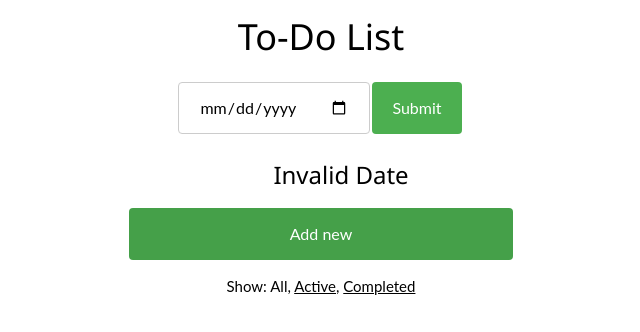
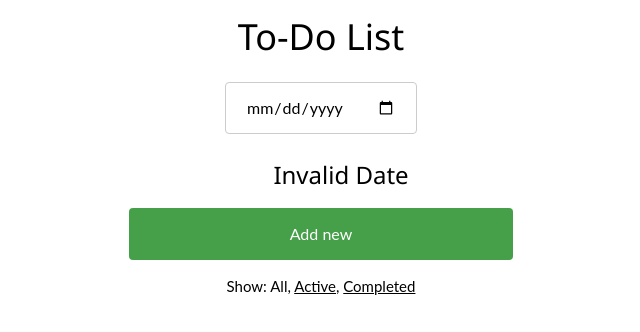
Before and after one commit to moiz-imran/to-do-list-react-redux, a React (Create React App) app: page / in a window 1280 px wide. Shown: the top 332 px of the page, without its empty margins (319-959 px from the left). Built offline with nearby package versions, Linux system fonts and the light colour scheme.

Commit message:
Removed submit button from date form, so now date changes when you select a new date from dropdown calendar

```diff
--- a/src/containers/DateForm.js
+++ b/src/containers/DateForm.js
@@ -2,31 +2,16 @@ import React from 'react'
 import { connect } from 'react-redux'
 import { setDate } from '../actions'
 
-let DateForm = ({ date, dispatch }) => {
-    let input;
-
-    return (
-        <div>
-            <form
-                onSubmit={e => {
-                    e.preventDefault()
-                    dispatch(setDate(input.value))
-                }}
-            >
+let DateForm = ({ date, dispatch }) => (
     <input
         type='date'
         defaultValue={date}
-                    ref={node => {
-                        input = node
+        onChange={e => {
+            e.preventDefault()
+            dispatch(setDate(e.target.value))
         }}
     />
-                <button type="submit">
-                    Submit
-                </button>
-            </form>
-        </div>
 )
-}
 
 const mapStateToProps = state => {
     return {
```
Lines whose indentation alone changed are shown as unchanged.
